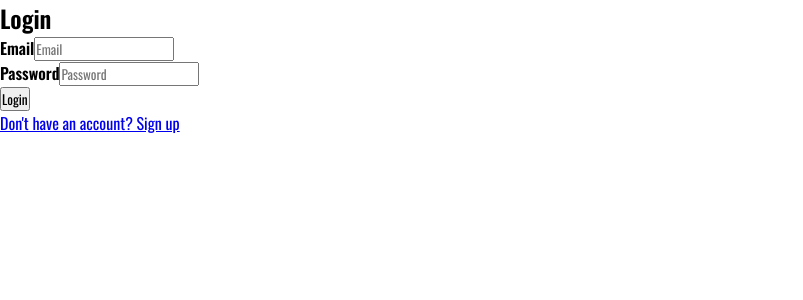
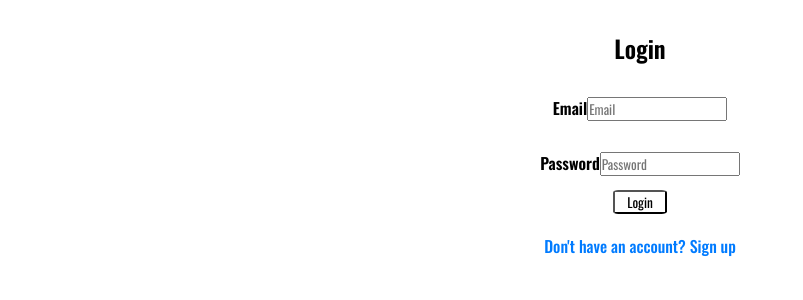
Before and after one commit to Sanalemba991/Sigup, a React (Vite) app in the folder client/: page / in a window 1280 px wide. Shown: the top 300 px of the page, without its empty margins (0-803 px from the left). Built offline with nearby package versions, Linux system fonts and the light colour scheme.

Commit message:
makeing nicly

```diff
--- a/client/src/LogIn.jsx
+++ b/client/src/LogIn.jsx
@@ -13,8 +13,8 @@ function LogIn() {
 
     // Send login request to the server
     axios
-      .post('http://localhost:4000/login', { email, password })
-      .then(result => {
+      .post("http://localhost:4000/login", { email, password })
+      .then((result) => {
         if (result.data === "Success") {
           // Redirect to home on successful login
           navigate("/home");
@@ -23,7 +23,7 @@ function LogIn() {
           alert("Login Failed: Incorrect credentials or user does not exist.");
         }
       })
-      .catch(err => {
+      .catch((err) => {
         console.error(err);
         // Show generic error message if there's an issue with the request
         alert("An error occurred. Please try again.");
@@ -31,11 +31,11 @@ function LogIn() {
   };
 
   return (
-    <div>
-      <h2>Login</h2>
-
+    <div className="Log">
+      <h2 className="login">Login</h2>
+      <div className="cen">
         <form onSubmit={submit}>
-        <div>
+          <div >
             <label htmlFor="email">
               <strong>Email</strong>
             </label>
@@ -47,7 +47,7 @@ function LogIn() {
               onChange={(e) => setEmail(e.target.value)}
             />
           </div>
-        <div>
+          <div className="cen">
             <label htmlFor="password">
               <strong>Password</strong>
             </label>
@@ -60,10 +60,13 @@ function LogIn() {
             />
           </div>
 
-        <button type="submit">Login</button>
+          <button className="btn" type="submit">
+            Login
+          </button>
         </form>
 
         <Link to="/register">Don't have an account? Sign up</Link>
+      </div>
     </div>
   );
 }
--- a/client/src/index.css
+++ b/client/src/index.css
@@ -1118,5 +1118,59 @@ footer .container .banner .right {
   text-align: center; /* Center the text */
   margin: 20px; /* Add some space around the logo */
 }
+.Log{
+  border-radius: 90px;
+border-color: #111;
+  border-color: #111;
+  background-color: transparent;
+}
+.login{
+  margin-top: 30px;
+  text-align: center;
+}
+.cen{
+  margin-top:30px ;
+  text-align: center;
+}
+.btn{
+  width: 4em;
+  border-color: black;
+  background-color: transparent;
+border-radius:10%;
+  margin-top: 14px;
+  cursor: pointer;
+ /* Uppercase text for button */
+  transition: all 0.3s ease;  /* Smooth transitions for background and scale */
+  box-shadow:black;  /* Subtle shadow for depth */
+}
+.btn:hover {
+  background: gray;  /* Reverse gradient on hover */
+  transform: translateY(-2px);  /* Slight upward movement for a hover effect */
+  box-shadow: 0 6px 12px rgba(174, 237, 243, 0.4);  /* Enhance shadow on hover */
+}
+/* Link Styling */
+a {
+  display: inline-block;
+  text-align: center;
+  color: #007bff;  /* Primary color for the link */
+  font-size: 16px;
+  font-weight: 500;
+  text-decoration: none;  /* Remove underline */
+  transition: color 0.3s ease, transform 0.2s ease;  /* Smooth transition on hover */
+  margin-top: 20px;  /* Space between form and link */
+}
+
+/* Hover effect */
+a:hover {
+  color: #0056b3;  /* Darker blue color on hover */
+  text-decoration: underline;  /* Underline when hovered */
+  transform: translateY(-2px);  /* Slight upward movement on hover */
+}
+
+/* Focus effect (for accessibility) */
+a:focus {
+  outline: none;
+  box-shadow: 0 0 0 2px rgba(38, 143, 255, 0.6);  /* Soft glowing outline for accessibility */
+}
 
 /**********************************************************************************************************************/
```
Lines whose indentation alone changed are shown as unchanged.
